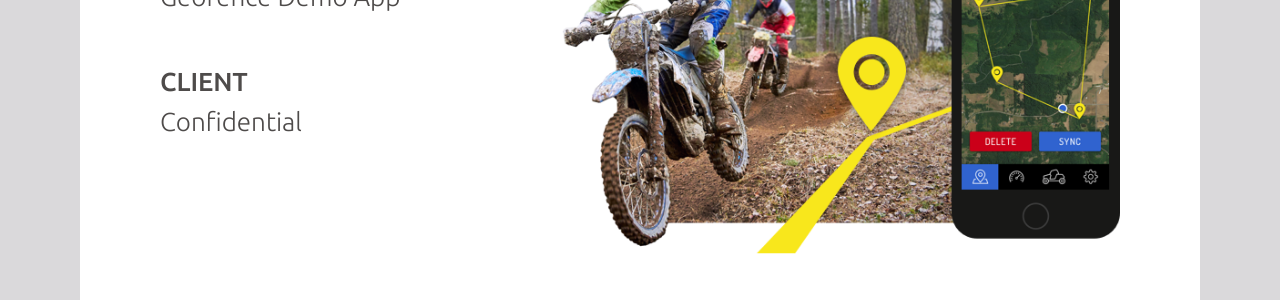
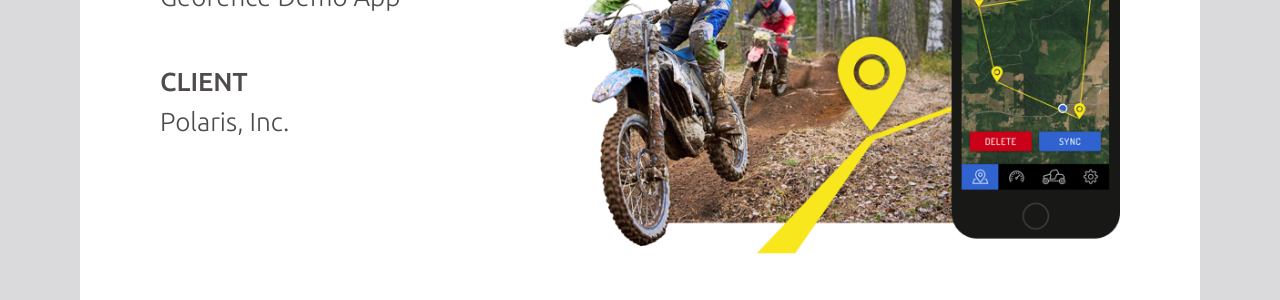
Before and after one commit to VeuxLabs/VeuxLabs.github.io, a Jekyll site: the page built from geofence.html, in a window 1280 px wide and 900 px high. Shown: the part 296-596 px from the top of the window. Built offline with Jekyll 4.4.1, drawn with Linux system fonts in a browser that asks for light colours; nearby versions of some CDN libraries; comment, search, counter and statistics services are not loaded.

Commit message:
Update geofence client

```diff
--- a/_includes/work_geofence.html
+++ b/_includes/work_geofence.html
@@ -5,7 +5,7 @@
  			<h2 class="landing">Project</h2>
  			<h3 class="landing">Geofence Demo App</h3>
 			<h2 class="landing">Client</h2>
-			<h3 class="landing">Confidential</h3>
+			<h3 class="landing">Polaris, Inc.</h3>
  		</div>
  		<div class="col-lg-7 col-md-7 col-sm-6 col-xs-12 mid-column2">
  			<img class="img-responsive header" src="../img/work_geofence_demo/GeofenceHeader.png"/>
```
